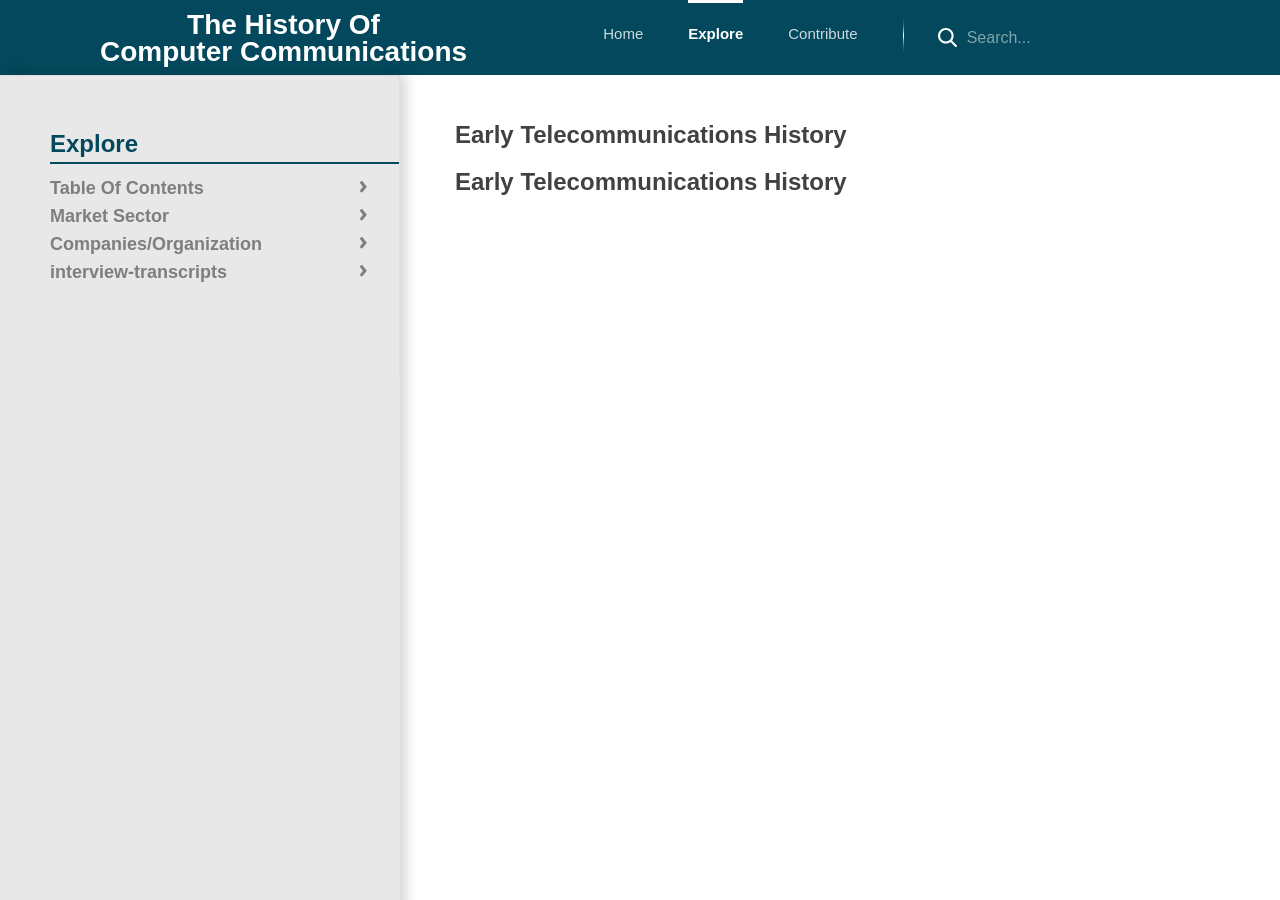
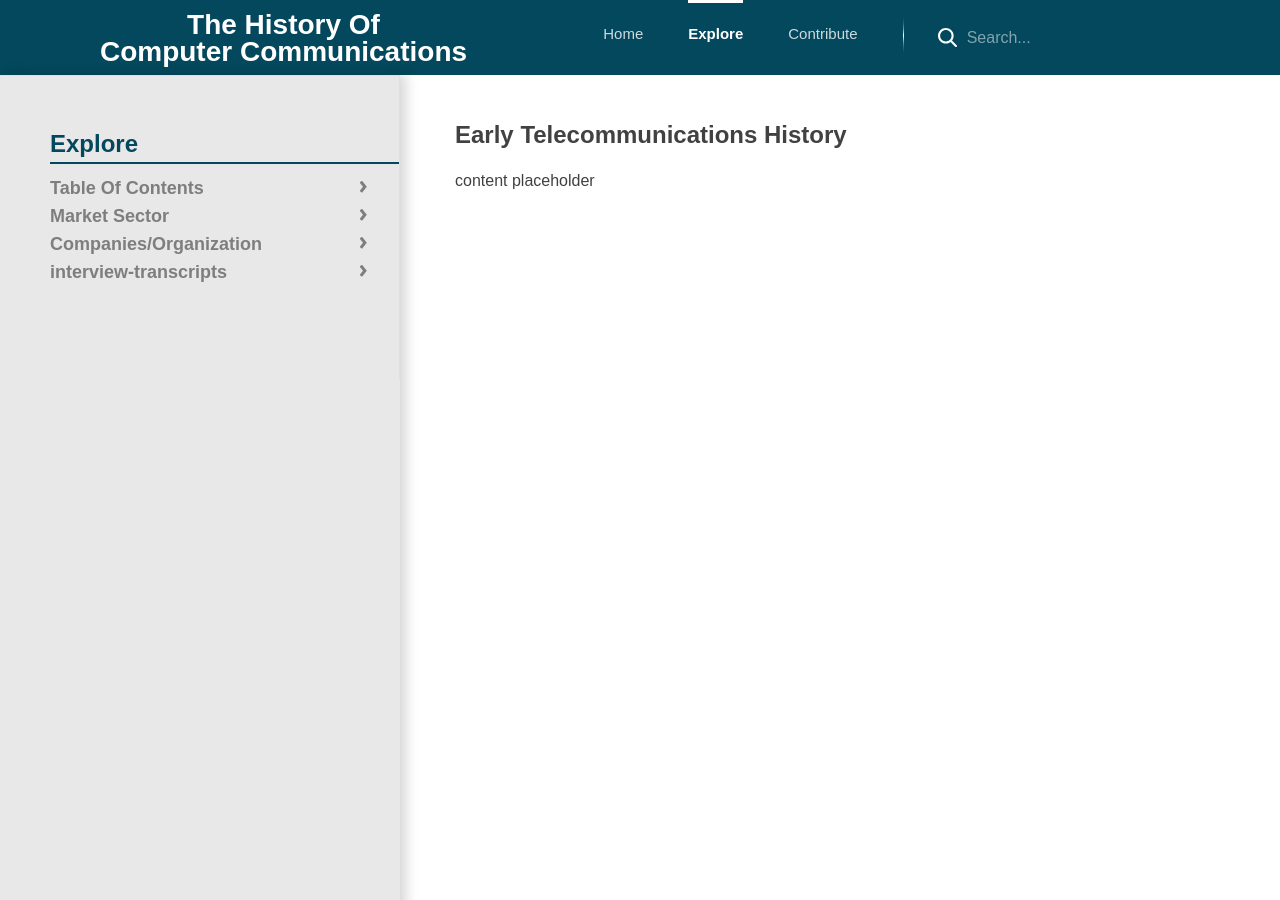
Before and after one commit to kuladesignhouse/History-of-Computer-Communications, a Jekyll site: the page built from _sections/Early Telecommunications History.md, in a window 1280 px wide and 900 px high. Built offline with Jekyll 4.4.1, drawn with Linux system fonts in a browser that asks for light colours; some web fonts are replaced.

Commit message:
Removed manually added header in markdown template

```diff
--- a/_sections/Early Telecommunications History.md
+++ b/_sections/Early Telecommunications History.md
@@ -5,4 +5,4 @@ title: "Early Telecommunications History"
 order: 1
 ---
 
-# {{page.title}}
+content placeholder
```
Also changed, not shown: _sections/Early Computer History.md (+2 -0 lines).
